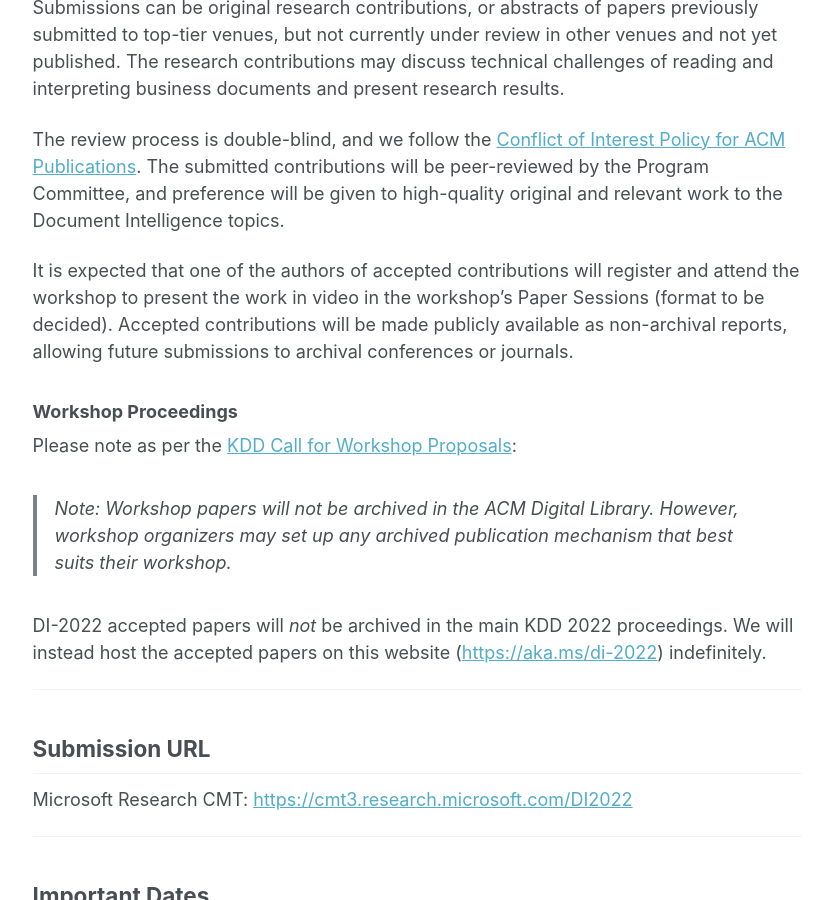
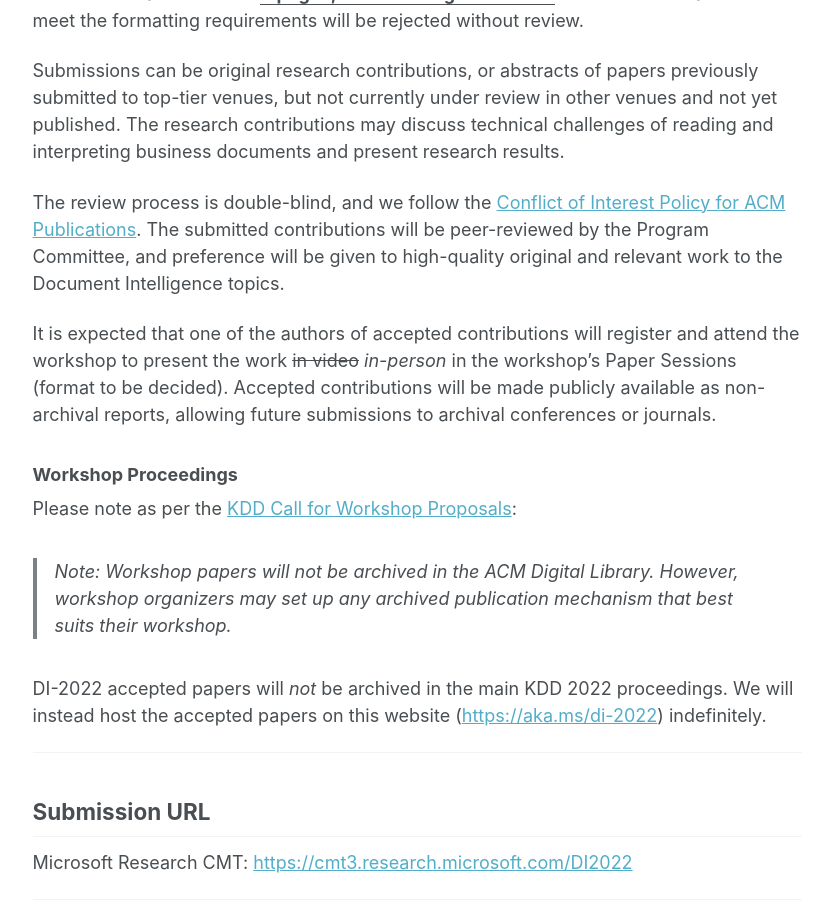
Before and after one commit to document-intelligence/DI-2022, a Jekyll site: the page built from _pages/cfp.md, in a window 1280 px wide and 900 px high, scrolled down 2844 px. Shown: the whole window, without its empty margins (249-1079 px from the left). Built offline with Jekyll 4.4.1, drawn with Linux system fonts in a browser that asks for light colours; some of the changed text lies outside the part shown.

Commit message:
Update cfp.md

```diff
--- a/_pages/cfp.md
+++ b/_pages/cfp.md
@@ -11,6 +11,7 @@ redirect_from:
 
 ## UPDATES
 
+- July 21: Clarified that the workshop this year will be held [*in-person*](#in-person). All accepted papers must have one person present the work in the workshop in-person.
 - July 10: Paper final version due on [August 1, 2022](#important-dates)!
 - June 26: [Accepted papers](https://document-intelligence.github.io/DI-2022/papers/) announced!
 - June 20: Paper notification is now extended to [June 26, 2022](#important-dates)!
@@ -99,7 +100,8 @@ Submissions can be original research contributions, or abstracts of papers previ
 
 The review process is double-blind, and we follow the [Conflict of Interest Policy for ACM Publications](https://www.acm.org/publications/policies/conflict-of-interest). The submitted contributions will be peer-reviewed by the Program Committee, and preference will be given to high-quality original and relevant work to the Document Intelligence topics.
 
-It is expected that one of the authors of accepted contributions will register and attend the workshop to present the work in video in the workshop's Paper Sessions (format to be decided). Accepted contributions will be made publicly available as non-archival reports, allowing future submissions to archival conferences or journals.
+<div id="in-person"></div>
+It is expected that one of the authors of accepted contributions will register and attend the workshop to present the work ~~in video~~ *in-person* in the workshop's Paper Sessions (format to be decided). Accepted contributions will be made publicly available as non-archival reports, allowing future submissions to archival conferences or journals.
 
 <div id="workshop_proceedings"></div>
 
```
